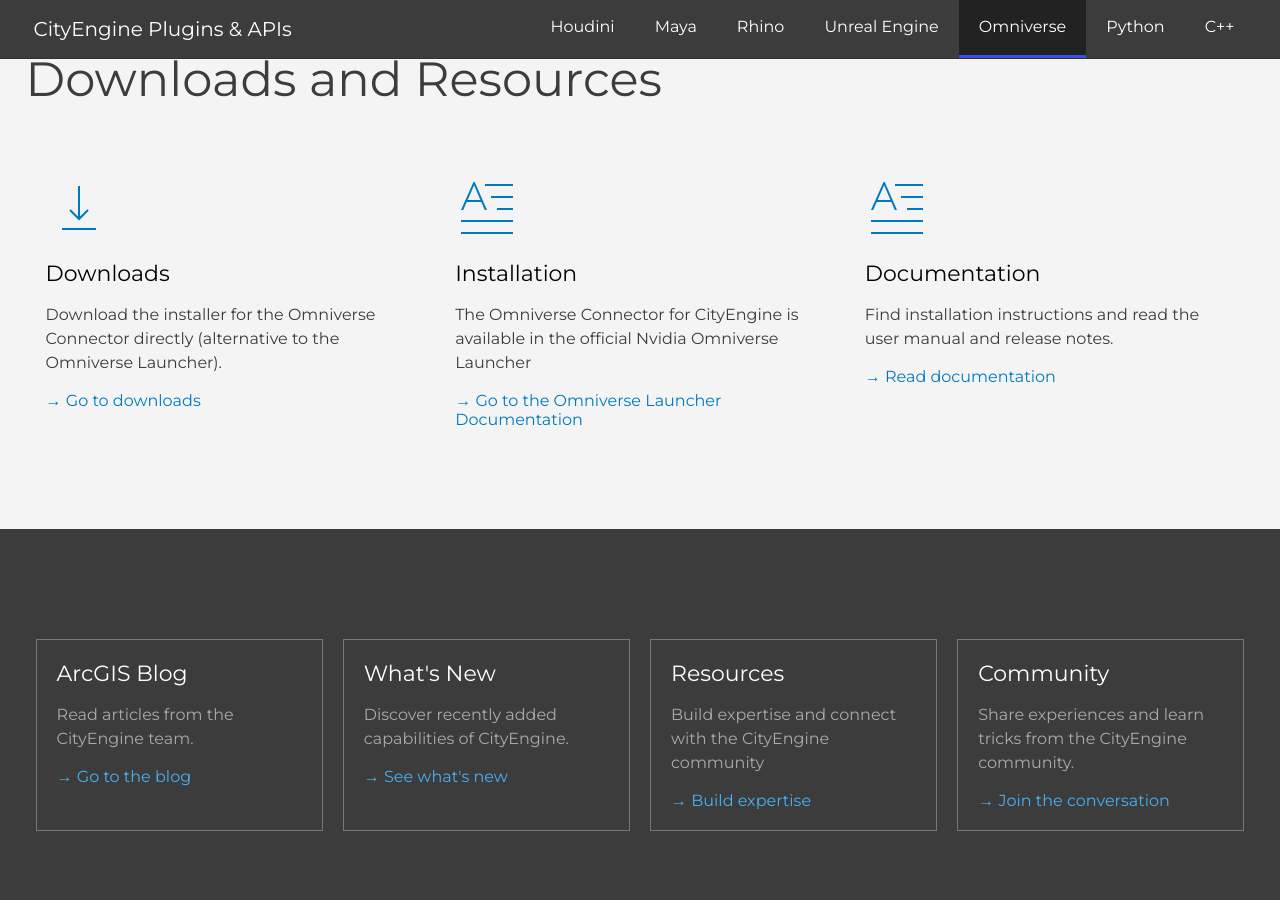
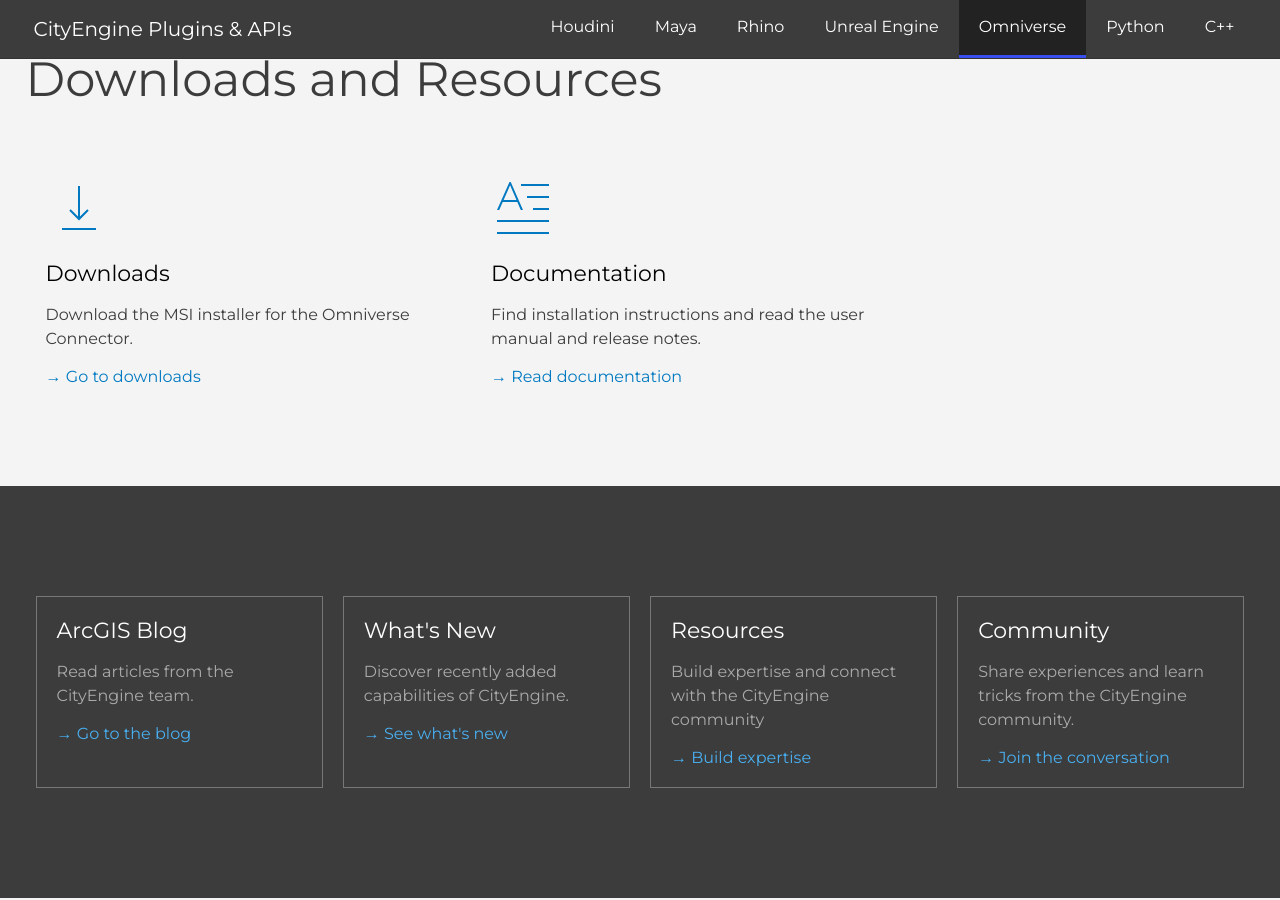
Before and after one commit to Esri/cityengine, a Jekyll site: the page built from _plugins/omniverse.md, in a window 1280 px wide and 900 px high, scrolled down 1834 px. Built offline with Jekyll 4.4.1, drawn with Linux system fonts in a browser that asks for light colours.

Commit message:
Remove references to Omniverse Launcher
it has been deprecated and does not host our installer anymore.

```diff
--- a/_plugins/omniverse.md
+++ b/_plugins/omniverse.md
@@ -26,14 +26,9 @@
 introduction: The Omniverse Connector for CityEngine provides an uni-directional link to Omniverse Nucleus. On top of the basic export functionality, repeated exports with the same name will accumulate using USD composition techniques. This allows for convenient tweaking of an exported model (e.g. updating a single building in a large city) without having to re-run full exports (which are potentially time-consuming).
 
 ressource-1-title: Downloads
-ressource-1-text: Download the installer for the Omniverse Connector directly (alternative to the Omniverse Launcher).
+ressource-1-text: Download the MSI installer for the Omniverse Connector.
 ressource-1-link-text: → Go to downloads
 ressource-1-link-url: https://github.com/Esri/cityengine/releases
-
-ressource-2-title: Installation
-ressource-2-text: The Omniverse Connector for CityEngine is available in the official Nvidia Omniverse Launcher
-ressource-2-link-text: → Go to the Omniverse Launcher Documentation
-ressource-2-link-url: https://docs.omniverse.nvidia.com/prod_launcher/prod_launcher/overview.html
 
 documentation-title: Documentation
 documentation-text: Find installation instructions and read the user manual and release notes.
```
Also changed, not shown: documentation/omniverse/index.md (+2 -2 lines).
